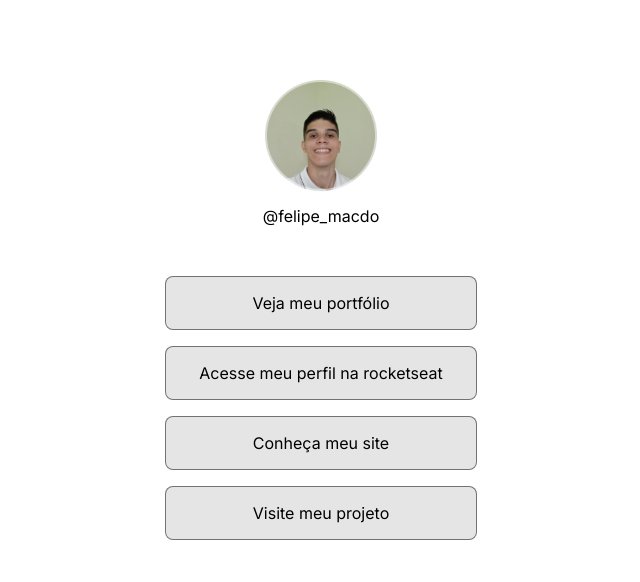
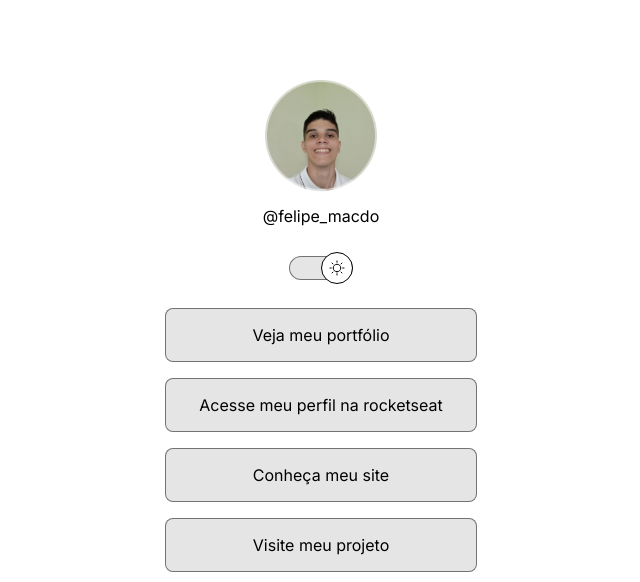
Before and after one commit to FelipeMacedo10/HTMLproject, a plain HTML site: page index.html in a window 1280 px wide. Shown: the top 582 px of the page, without its empty margins (319-959 px from the left). Drawn offline with nearby package versions, Linux system fonts and the light colour scheme.

Commit message:
add mode button

```diff
--- a/index.html
+++ b/index.html
@@ -22,6 +22,11 @@
           alt="Foto de Felipe Macedo sorrindo, usando camisa branca e fundo verde."
         />
         <p>@felipe_macdo</p>
+      </div>
+
+      <div id="switch">
+        <button></button>
+        <span></span>
       </div>
 
       <ul>
--- a/style.css
+++ b/style.css
@@ -11,6 +11,7 @@
   --stroke-color-hover: white;
   --surface-color-hover: rgba(255, 255, 255, 0.05);
   --highlight-color: rgba(255, 255, 255, 0.1);
+  --switch-bg-url: url(./images/moon_stars.svg);
 }
 .light {
   --text-color: black;
@@ -20,6 +21,7 @@
   --stroke-color-hover: black;
   --surface-color-hover: rgba(0, 0, 0, 0.05);
   --highlight-color: rgba(0, 0, 0, 0.2);
+  --switch-bg-url: url(./images/sun.svg);
 }
 body {
   background: var(--bg) no-repeat top center/cover;
@@ -44,6 +46,38 @@ body * {
   font-weight: 500;
   line-height: 24px;
   margin-top: 8px;
+}
+#switch{
+  position: relative;
+  width: 64px;
+  margin: 4px auto;
+}
+#switch button {
+  width: 32px;
+  height: 32px;
+  background: white var(--switch-bg-url) no-repeat center;
+  border: 0.1px solid black;
+  border-radius: 50%;
+  position: absolute;
+  top: 50%;
+  left: 0;
+  z-index: 1;
+  transform: translateY(-50%);
+}
+#switch span {
+  display: block;
+  width: 64px;
+  height: 24px;
+  background: var(--surface-color);
+  border: 1px solid var(--stroke-color);
+  backdrop-filter: blur(4px);
+  -webkit-backdrop-filter: blur(4px);
+  border-radius: 9999px;
+}
+.light #switch button{
+  right: 0;
+  left: initial;
+
 }
 ul {
   text-decoration: dashed;
```
Also changed, not shown: images/moon_stars.svg (added), images/sun.svg (added).
